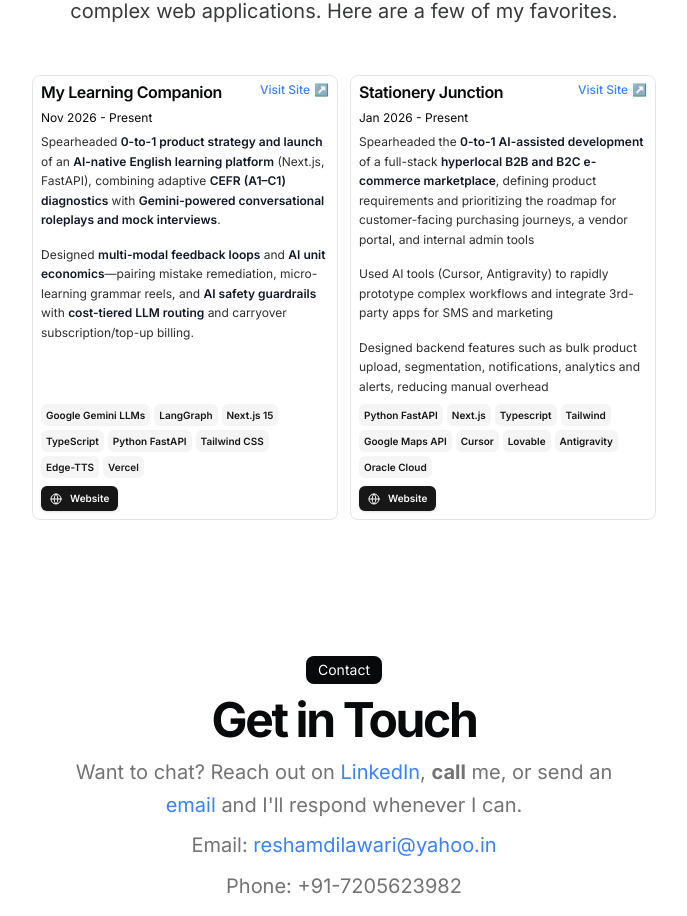
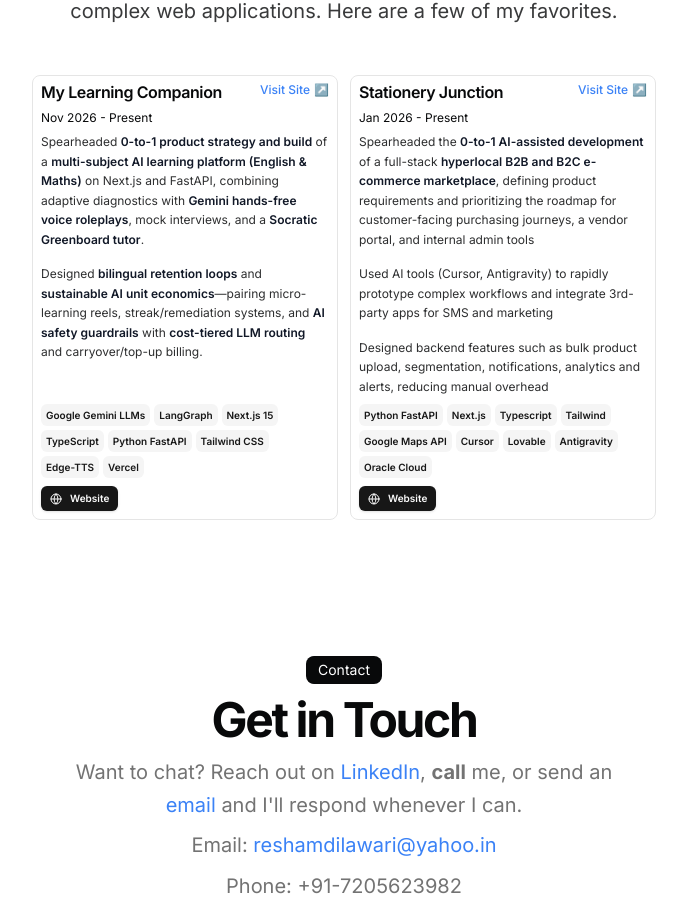
Before and after one commit to reshamdilawari/reshamdilawari.github.io, a Next.js app: page / in a window 1280 px wide. Shown: the part 1559-2475 px from the top of the page, without its empty margins (296-983 px from the left). Built offline with nearby package versions, Linux system fonts and the light colour scheme.

Commit message:
Update My Learning Companion bullet points with multi-subject and Socratic Greenboard tutor

```diff
--- a/src/data/resume.tsx
+++ b/src/data/resume.tsx
@@ -180,8 +180,8 @@ export const DATA = {
       dates: "Nov 2026 - Present",
       active: true,
       description: [
-        "Spearheaded **0-to-1 product strategy and launch** of an **AI-native English learning platform** (Next.js, FastAPI), combining adaptive **CEFR (A1–C1) diagnostics** with **Gemini-powered conversational roleplays and mock interviews**.",
-        "Designed **multi-modal feedback loops** and **AI unit economics**—pairing mistake remediation, micro-learning grammar reels, and **AI safety guardrails** with **cost-tiered LLM routing** and carryover subscription/top-up billing."
+        "Spearheaded **0-to-1 product strategy and build** of a **multi-subject AI learning platform (English & Maths)** on Next.js and FastAPI, combining adaptive diagnostics with **Gemini hands-free voice roleplays**, mock interviews, and a **Socratic Greenboard tutor**.",
+        "Designed **bilingual retention loops** and **sustainable AI unit economics**—pairing micro-learning reels, streak/remediation systems, and **AI safety guardrails** with **cost-tiered LLM routing** and carryover/top-up billing."
       ],
       technologies: [
         "Google Gemini LLMs",
```
